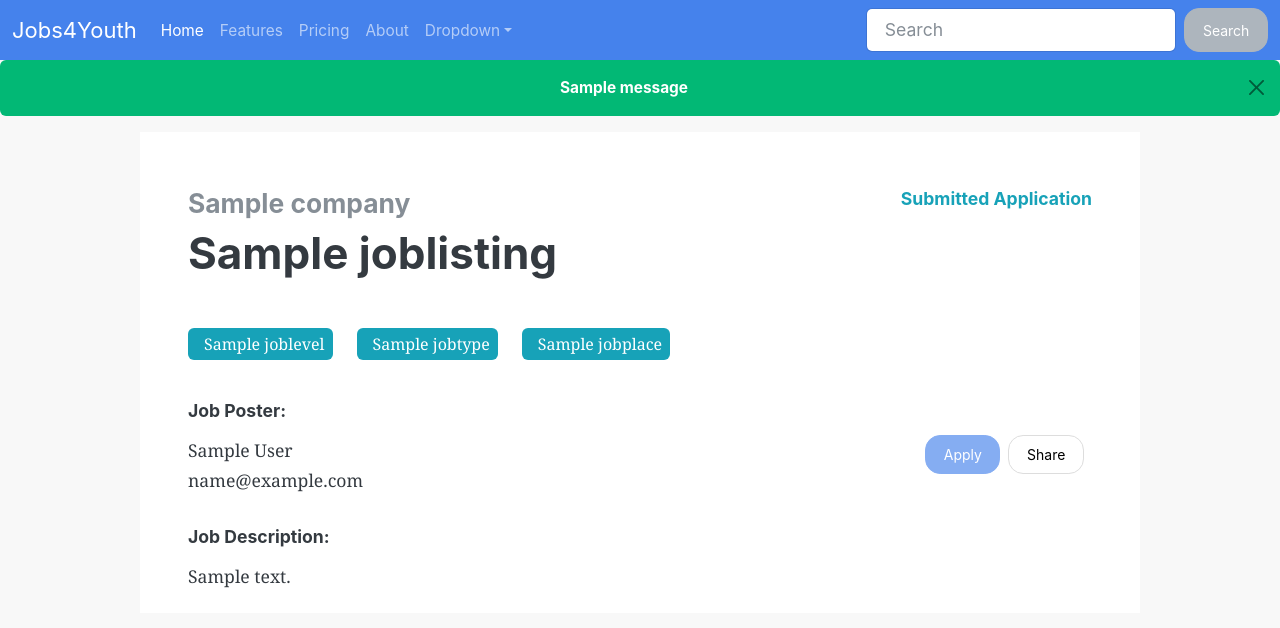
After one commit to ZaidKaraymeh/job-vacancy, a Django app: page /listing/00000000-0000-0000-0000-000000000001 in a window 1280 px wide. The commit adds this page. Shown: the top 628 px of the page. Run offline with Django 3.2, Linux system fonts and the light colour scheme; a user stored in the database is signed in; tables that the repository leaves empty hold one stand-in row (values such as "Sample post"); one stand-in notice (Sample message) is shown; some libraries are stand-ins or nearby versions.

Commit message:
Job Listing Detail Screen

```diff
--- a/core/models.py
+++ b/core/models.py
@@ -37,7 +37,7 @@ class JobListing(models.Model):
     description = models.TextField(max_length=9000)
     is_active = models.BooleanField(default=True)
 
-    applicants = models.ManyToManyField("users.CustomUser", related_name="applicants")
+    applicants = models.ManyToManyField("users.CustomUser", related_name="applicants", blank=True)
     job_level = models.ManyToManyField("core.JobLevel")
     job_type = models.ManyToManyField("core.JobType")
     job_place = models.ManyToManyField("core.JobPlace")
--- a/core/static/styles.css
+++ b/core/static/styles.css
@@ -1,5 +1,9 @@
 body {
     background-color: #F8F8F8;
+}
+
+* {
+    padding: 0px;
 }
 
 .txt-1 {
@@ -22,3 +26,7 @@ body {
 #bookmarked {
     cursor: pointer;
 }
+
+.container-max-width {
+    max-width: 1000px !important;
+}
--- a/core/templates/base.html
+++ b/core/templates/base.html
@@ -22,7 +22,7 @@
     <header>
       <nav class="navbar navbar-expand-lg navbar-dark bg-primary">
         <div class="container-fluid">
-          <a class="navbar-brand" href="#">Jobs4Youth</a>
+          <a class="navbar-brand" href="{% url 'home' %}">Jobs4Youth</a>
           <button
             class="navbar-toggler"
             type="button"
@@ -85,11 +85,16 @@
         </div>
       </nav>
     </header>
-    <main class="container-fluid" >
-        <div class="row">
-            {% block content %} {% endblock content %}
-
+    <main class="container-fluid p-0" >
+      {% if messages %} {% for message in messages %}
+        <div class="alert alert-{{ message.tags }} alert-dismissible fade show text-center" role="alert" >
+          <strong>
+            {{message}}
+          </strong>
+          <button type="button" class="btn-close" data-bs-dismiss="alert" aria-label="Close"></button>
         </div>
+      {% endfor %} {% endif %}
+      {% block content %} {% endblock content %}
     </main>
     <!-- <footer>Footer Here</footer> -->
     <!-- JavaScript Bundle with Popper -->
--- /dev/null
+++ b/core/templates/common/job_listing_detail.html
@@ -0,0 +1,118 @@
+{% extends 'base.html' %}
+{% block content %}
+
+<div class="container container-max-width bg-white px-5 py-2 my-3">
+    <div class="row">
+        <div class="col-8 mt-5 mb-3">
+            <h4 class="text-muted" >
+                {{job.company.name}}
+            </h4>
+            <h1>
+                {{job.title}}
+            </h1>
+
+        </div>
+        <div class="col-4 mt-5 text-end text-info">
+            {% if is_applied %}
+                <h6>
+                    <i class="fa-solid fa-circle-check"></i> Submitted Application
+                </h6>
+            {% endif %}
+        </div>
+    </div>
+    <div class="row">
+        <div class="col-12">
+            <div class=" d-flex my-4">
+                <span class="text-muted d-flex gap-4" >
+                    {% for tag in job.job_level.all %}
+                    <p class="txt-1 text-bg-info px-2 py-1 rounded">
+                        <i class="fa-solid fa-user-graduate me-2"></i> {{tag}}
+                    </p>
+                    {% endfor %}
+                    {% for tag in job.job_type.all %}
+                    <p class="txt-1 text-bg-info px-2 py-1 rounded">
+                        <i class="fa-sharp fa-solid fa-briefcase me-2"></i> {{tag}}
+                    </p>
+                    {% endfor %}
+                    {% for tag in job.job_place.all %}
+                        <p class="txt-1 text-bg-info px-2 py-1 rounded">
+                            <i class="fa-solid fa-desktop me-2"></i> {{tag}}
+                        </p>
+                    {% endfor %}
+                </span>
+            </div>
+        </div>
+    </div>
+    <div class="row ">
+        <div class="col-8">
+            <h6 class="mb-3" >
+                Job Poster:
+            </h6>
+            <p class="mb-1" >
+                {{job.job_poster.first_name}} {{job.job_poster.last_name}}
+            </p>
+            <p>
+                {{job.job_poster.email}}
+            </p>
+        </div>
+        <div class="col-xl-4 col-xs-12 d-flex justify-content-xl-end align-items-center gap-2">
+            {% if is_applied %}
+                <button type="button" class="btn btn-primary " disabled>
+                    Apply
+                </button>
+            {% else %}
+                <a href="{% url 'job_listing_apply' job.id %}"  class="btn btn-primary " disabled >
+                    Apply
+                </a>
+            {% endif %}
+            <a href="#" class="btn btn-white text-black border" >
+                Share
+            </a>
+            {% if job in bookmark.job_listings.all %}
+                <i id="bookmarked" onclick="bookmark()" class="fa-solid fa-bookmark fa-2xl"></i>
+            {% else %}
+                <i id="bookmarked" onclick="bookmark()" class="fa-regular fa-bookmark fa-2xl"></i>
+            {% endif %}
+        </div>
+    </div>
+    <div class="row mt-3">
+        <div class="col-12">
+            <h6 class="mb-3" >
+                Job Description:
+            </h6>
+            <p class="mb-1" >
+                {{job.description|linebreaks}}
+            </p>
+        </div>
+    </div>
+</div>
+
+<script defer>
+    function bookmark() {
+            fetch(`http://127.0.0.1:8000/bookmark/{{request.user.id}}/{{job.id}}`, {
+            method: 'GET', // or 'PUT'
+            headers: {
+            },
+
+            })
+            .then((response) => response.json())
+            .then((data) => {
+                console.log('Success:', data);
+                let icon = document.getElementById("bookmarked")
+                if (icon.classList.contains('fa-regular')){
+                icon.classList.remove('fa-regular')
+                icon.classList.add('fa-solid')
+                } else {
+                icon.classList.add('fa-regular')
+                icon.classList.remove('fa-solid')
+                }
+
+            })
+            .catch((error) => {
+                console.error('Error:', error);
+
+            });
+        }
+</script>
+
+{% endblock content %}
--- a/core/urls.py
+++ b/core/urls.py
@@ -3,5 +3,9 @@ from . import views
 
 urlpatterns = [
     path('', views.home, name='home'),
-    path('bookmark/<str:user_id>/<str:job_listing_id>', views.bookmark, name='bookmark')
+    path('bookmark/<str:user_id>/<str:job_listing_id>', views.bookmark, name='bookmark'),
+    path('listing/<str:job_listing_id>',
+         views.job_listing_detail, name='job_listing_detail'),
+    path('listing/apply/<str:job_listing_id>',
+         views.job_listing_apply, name='job_listing_apply'),
 ]
--- a/core/views.py
+++ b/core/views.py
@@ -1,5 +1,5 @@
 import json
-from django.shortcuts import render
+from django.shortcuts import render, redirect
 from .models import *
 from users.models import CustomUser
 from django.contrib import messages
@@ -15,7 +15,7 @@ def home(request):
     job_levels = JobLevel.objects.all()
     user_bookmark = Bookmark.objects.get(user=request.user)
     context = {
-        'job_listings' : job_listings,
+        'job_listings': job_listings,
         'job_types': job_types,
         'job_places': job_places,
         'job_levels': job_levels,
@@ -23,6 +23,33 @@ def home(request):
     }
 
     return render(request, 'common/home.html', context)
+
+
+def job_listing_detail(request, job_listing_id):
+    user = request.user
+    job_listing = JobListing.objects.get(id=job_listing_id)
+    user_bookmark = Bookmark.objects.get(user=request.user)
+    context = {
+        'user': user,
+        'job': job_listing,
+        'bookmark': user_bookmark
+    }
+    if user in job_listing.applicants.all():
+        context['is_applied'] = True
+    else:
+        context['is_applied'] = False
+
+
+    return render(request, 'common/job_listing_detail.html', context)
+
+
+def job_listing_apply(request, job_listing_id):
+    user = request.user
+    job_listing = JobListing.objects.get(id=job_listing_id)
+    job_listing.applicants.add(user)
+    print(job_listing.applicants.all())
+    messages.success(request, "Application Submitted Sucessfully")
+    return redirect('job_listing_detail', job_listing_id)
 
 
 def bookmark(request, user_id, job_listing_id):
```
Also changed, not shown: core/templates/common/home.html (+10 -8 lines), core/migrations/0008_alter_joblisting_applicants.py (added), media/logo/48-5000x3333.jpg (added), 1 other file.
